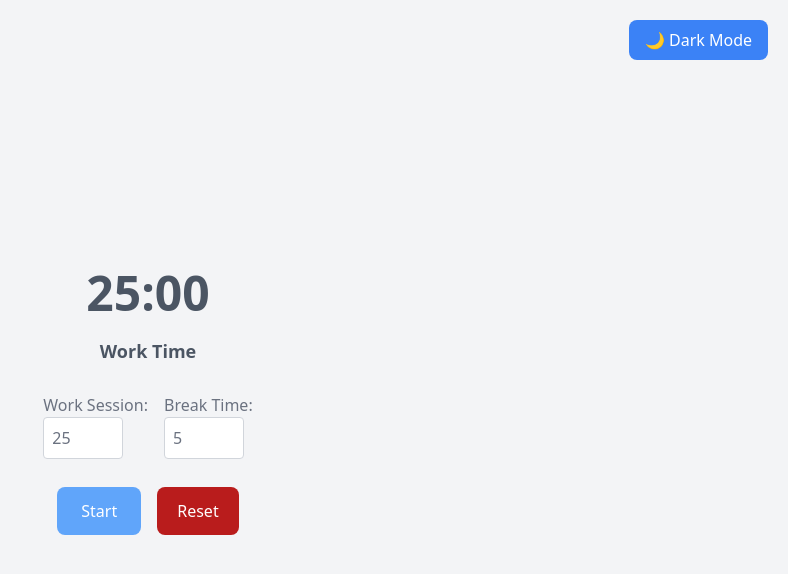
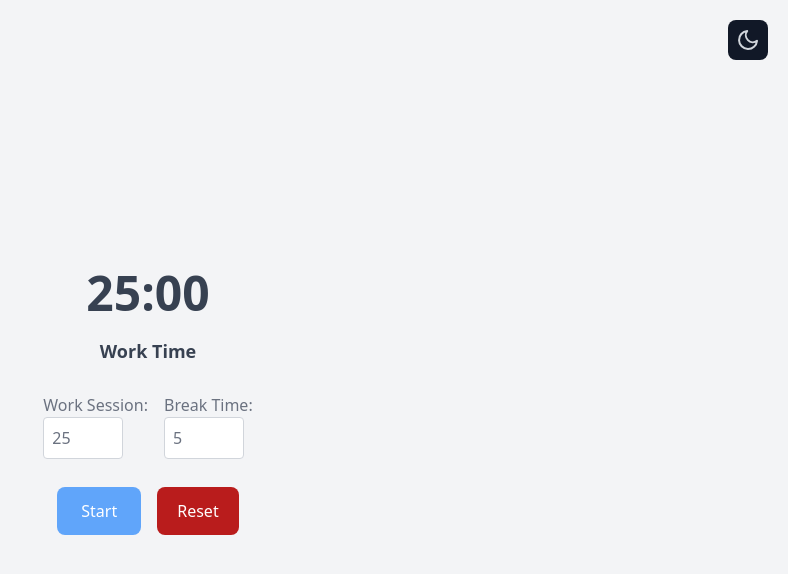
Before and after one commit to veefa/timer-app, a React (Vite) app: page / in a window 1280 px wide. Shown: the top 574 px of the page, without its empty margins (492-1280 px from the left). Built offline with nearby package versions, Linux system fonts and the light colour scheme.

Commit message:
update Dark mode

```diff
--- a/src/App.tsx
+++ b/src/App.tsx
@@ -1,33 +1,35 @@
-import React,{ useState, useEffect } from "react";
-import './index.css'
+// App.tsx
+import React, { useState, useEffect } from "react";
+import { FiSun, FiMoon } from "react-icons/fi";
+import "./index.css";
 import Timer from "./Timer";
 
 const App: React.FC = () => {
-
   const [darkMode, setDarkMode] = useState<boolean>(() => {
     return localStorage.getItem("darkMode") === "true";
-});
+  });
 
-// Save Dark Mode preference to localStorage
+  // Save Dark Mode preference to localStorage
   useEffect(() => {
     localStorage.setItem("darkMode", darkMode.toString());
   }, [darkMode]);
 
   return (
-    <div className={`flex justify-center items-center h-screen transition-all ${
-      darkMode ? "bg-gray-900 text-white" : "bg-gray-100 text-gray-900"
-    }`}>
-
+    <div
+      className={`flex justify-center items-center h-screen transition-all ${
+        darkMode ? "bg-gray-900 text-gray-100" : "bg-gray-100"
+      }`}
+    >
       {/* Dark Mode Toggle */}
       <button
         onClick={() => setDarkMode(!darkMode)}
-        className="top-5 right-5 absolute bg-blue-500 px-4 py-2 rounded-lg text-white"
+        className="top-5 right-5 absolute bg-gray-900 px-2 py-2 rounded-lg text-gray-300"
       >
-        {darkMode ? "☀️ Light Mode" : "🌙 Dark Mode"}
+        {darkMode ? <FiSun size={24} /> : <FiMoon size={24} />}
       </button>
 
       {/* Timer Component */}
-      <Timer />
+      <Timer darkMode={darkMode} />
     </div>
   );
 };
--- a/src/Timer.tsx
+++ b/src/Timer.tsx
@@ -1,14 +1,18 @@
 import React, { useState, useEffect } from "react";
 
-const Timer: React.FC = () => {
+// Accept darkMode as a prop to control theme changes
+interface TimerProps {
+  darkMode: boolean;
+}
+
+const Timer: React.FC<TimerProps> = ({ darkMode }) => {
   const [timeLeft, setTimeLeft] = useState<number>(25 * 60); // Initializes timeLeft
   const [isRunning, setIsRunning] = useState<boolean>(false); // Tracks if the timer is running
   const [mode, setMode] = useState<"work" | "break">("work");
   const [breakLength, setBreakLength] = useState<number>(5); // Default: 5 min break
   const [sessionLength, setSessionLength] = useState<number>(25); // Default: 25 min
 
-
-    //  Start/Pause functionality
+  // Start/Pause functionality
   useEffect(() => {
     let timer: ReturnType<typeof setInterval> | undefined;
     if (isRunning && timeLeft > 0) {
@@ -40,9 +44,14 @@ const Timer: React.FC = () => {
   };
 
   return (
-        <div className="flex flex-col justify-center items-center space-y-4">
-            <h1 className="py-1 font-bold text-gray-600 text-5xl">{formatTime(timeLeft)}</h1>
-            <p className="font-semibold text-gray-600 text-lg">{mode === "work" ? "Work Time" : "Break Time"}</p>
+    // Added darkMode class to apply conditional styles
+    <div
+      className={`flex flex-col justify-center items-center space-y-4 p-4 transition-all ${
+        darkMode ? " text-gray-100" : " text-gray-700"
+      }`}
+    >
+      <h1 className="py-1 font-bold text-5xl">{formatTime(timeLeft)}</h1>
+      <p className="font-semibold text-lg">{mode === "work" ? "Work Time" : "Break Time"}</p>
 
       {/* Work & Break Length Input */}
       <div className="flex space-x-4 py-3">
@@ -74,13 +83,16 @@ const Timer: React.FC = () => {
         </div>
       </div>
 
-           {/* Timer control*/}
+      {/* Timer control */}
       <div className="space-x-4">
-                <button onClick={() => setIsRunning(!isRunning)}
-                    className="bg-blue-400 hover:bg-blue-300 px-6 py-3 rounded-lg text-white">
+        <button
+          onClick={() => setIsRunning(!isRunning)}
+          className="bg-blue-400 hover:bg-blue-300 px-6 py-3 rounded-lg text-white"
+        >
           {isRunning ? "Pause" : "Start"}
         </button>
-                <button onClick={() => {
+        <button
+          onClick={() => {
             setIsRunning(false);
             setTimeLeft(mode === "work" ? sessionLength * 60 : breakLength * 60); // Reset properly
           }}
```
Lines whose indentation alone changed are shown as unchanged.
